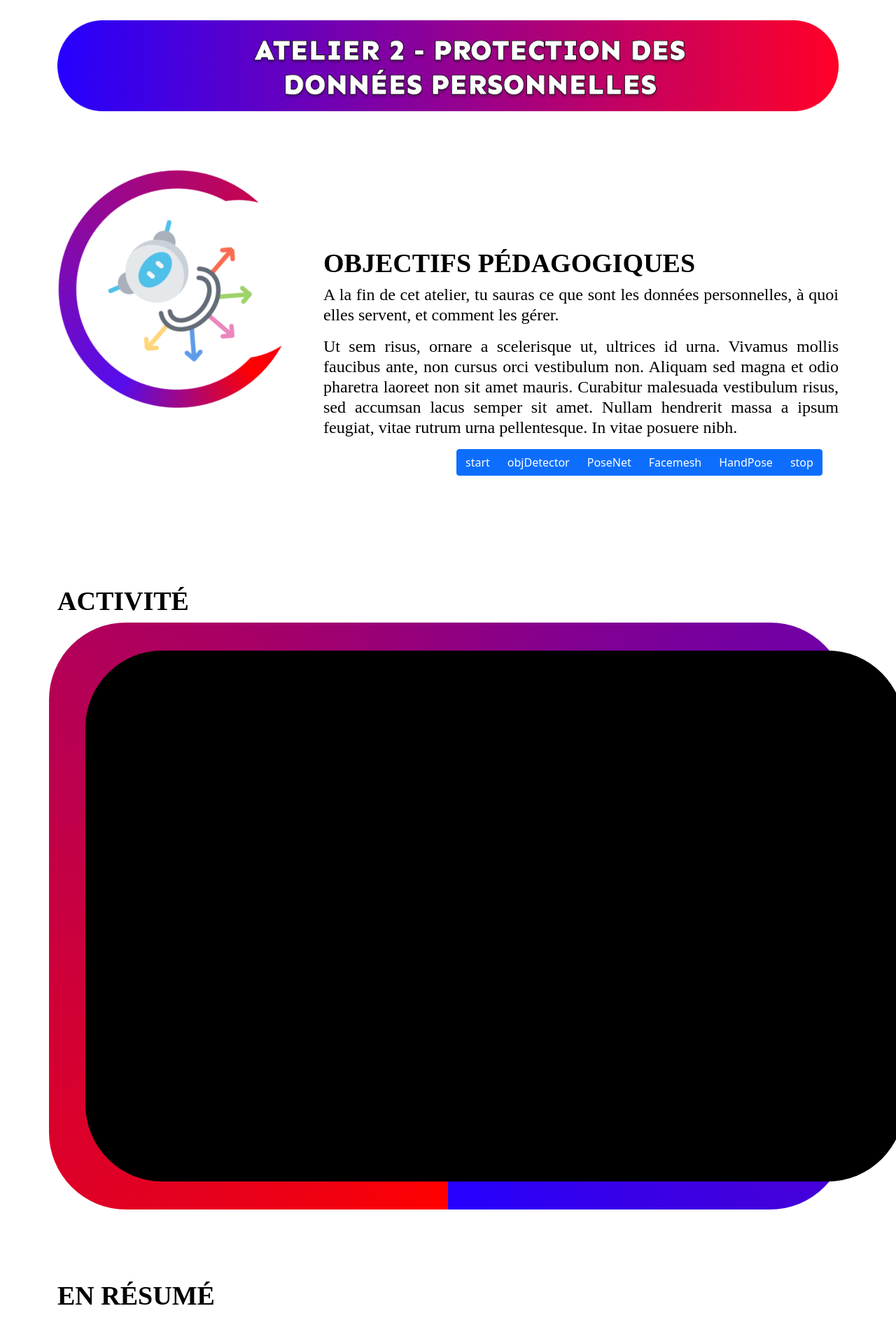
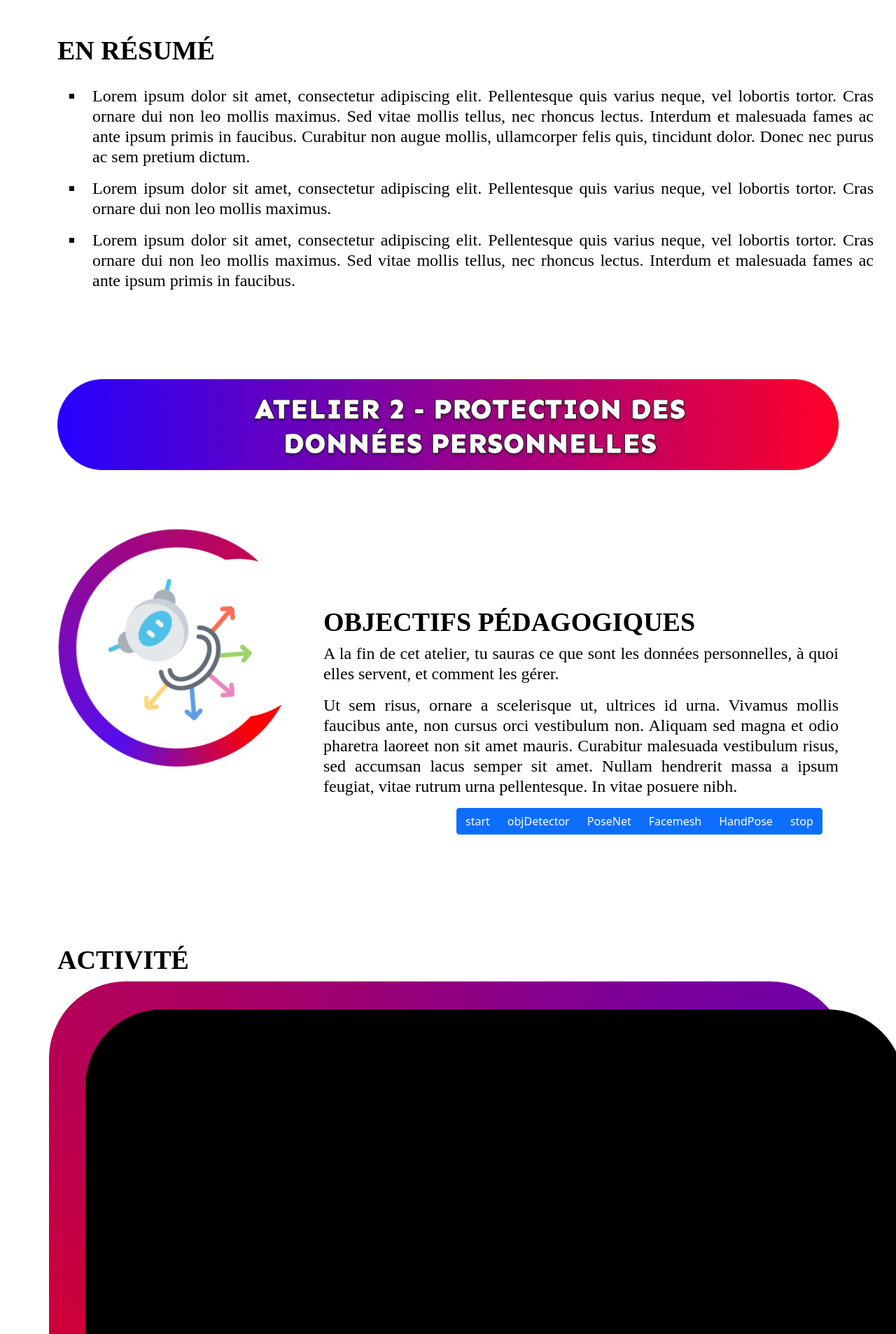
Before and after one commit to Generation-IA/Vulgarization-kit, a React (Create React App) app in the folder kit/: page / in a window 1280 px wide. Shown: the part 6940-8847 px from the top of the page at 70% size. Built offline with nearby package versions, Linux system fonts and the light colour scheme; what webfontloader would draw is missing.

Commit message:
Restore after test

```diff
--- a/kit/src/App.js
+++ b/kit/src/App.js
@@ -71,8 +71,8 @@ class App extends React.Component {
         <Decouverte />
         <At1 />
         <Explication1 />
+        <Resum1 />
         <At2 />
-        <Resum1 />
       </div>
     );
   }
```
